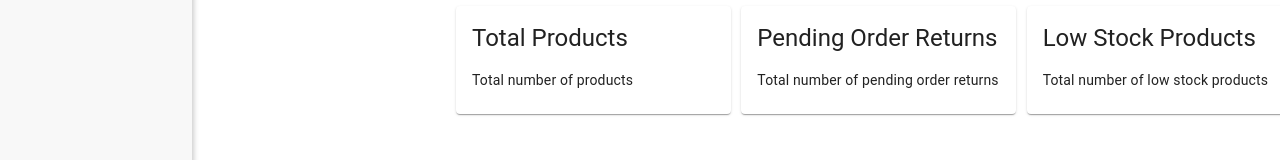
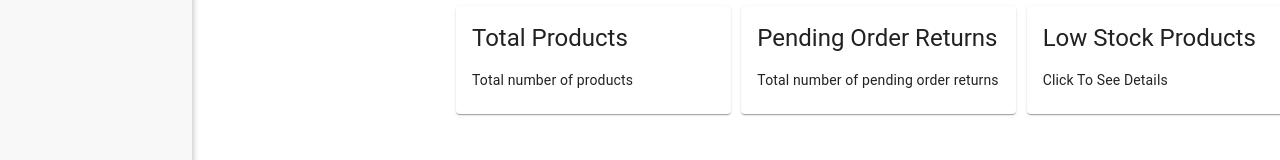
Before and after one commit to pasanmayura/Ecommerce_Website, a Next.js app in the folder frontend-admin/: page /Dashboard in a window 1280 px wide. Shown: the part 402-562 px from the top of the page. Built offline with nearby package versions, Linux system fonts and the light colour scheme; no server answers.

Commit message:
feat: add click handler for Low Stock Products card to navigate to details page

```diff
--- a/frontend-admin/src/app/Dashboard/page.js
+++ b/frontend-admin/src/app/Dashboard/page.js
@@ -1,6 +1,7 @@
 'use client';
 
 import React, { useEffect, useState } from 'react';
+import { useRouter } from 'next/navigation';
 import { Header } from "@/components/Header";
 import { Sidebar } from "@/components/Sidebar";
 import CardComponent from '@/components/CardComponent';
@@ -13,6 +14,7 @@ import "@/styles/Structure.css";
 
 const Dashboard = () => {
   const [details, setDetails] = useState({});
+  const router = useRouter();
 
   useEffect(() => {
     const fetchDetails = async () => {
@@ -23,13 +25,17 @@ const Dashboard = () => {
     fetchDetails();
   }, []);
 
+  const handleLowStockClick = () => {
+    router.push('/LowStockDetails');
+  };
+
   const cardDetails = [
     { title: 'Pending Orders', value: details.PendingOrders, description: 'Total number of pending orders' },
     { title: 'Total Revenue', value: `Rs.${details.TotalRevenue}`, description: 'Total revenue from paid orders' },
     { title: 'Total Customers', value: details.TotalCustomers, description: 'Total number of customers' },
     { title: 'Total Products', value: details.TotalProducts, description: 'Total number of products' },
     { title: 'Pending Order Returns', value: details.PendingOrderReturns, description: 'Total number of pending order returns' },
-    { title: 'Low Stock Products', value: details.NoOfLowStockProducts, description: 'Total number of low stock products' },
+    { title: 'Low Stock Products', value: details.NoOfLowStockProducts, description: 'Click To See Details', onClick: handleLowStockClick },
   ];
 
   return (
@@ -49,6 +55,7 @@ const Dashboard = () => {
                     title={detail.title}
                     value={detail.value}
                     description={detail.description}
+                    onClick={detail.onClick}
                   />
                 </Grid>
               ))}
```
